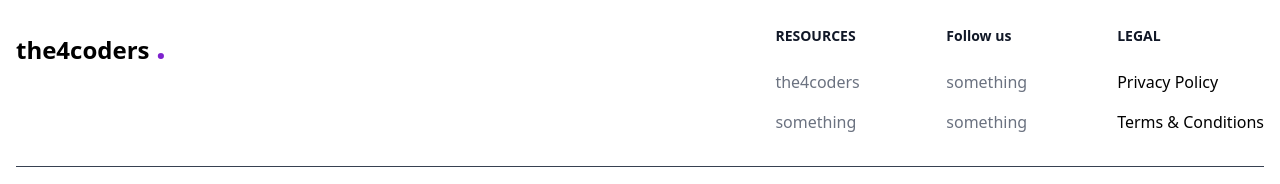
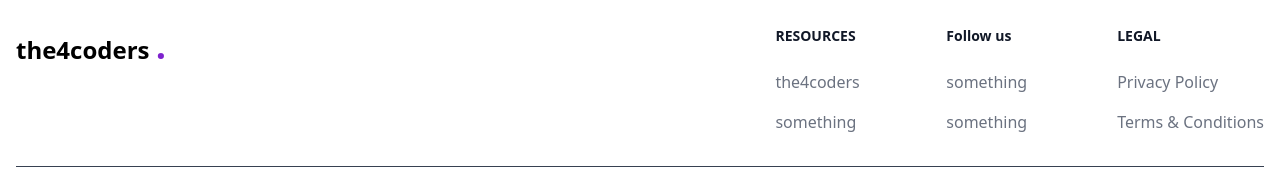
Before and after one commit to obuastella/the4coders, a React (Create React App) app in the folder front-end/: page / in a window 1280 px wide. Shown: the part 6041-6225 px from the top of the page. Built offline with nearby package versions, Linux system fonts and the light colour scheme.

Commit message:
Added footer

```diff
--- a/front-end/src/pages/Home/index.jsx
+++ b/front-end/src/pages/Home/index.jsx
@@ -185,7 +185,7 @@ function Home() {
                 <h2 class="mb-6 text-sm font-semibold text-gray-900 uppercase">
                   Legal
                 </h2>
-                <ul class="text-gray-5000 font-medium">
+                <ul class="text-gray-500 font-medium">
                   <li class="mb-4">
                     <a href="#" class="hover:underline">
                       Privacy Policy
@@ -270,10 +270,7 @@ function Home() {
                 </svg>
                 <span class="sr-only">GitHub account</span>
               </a>
-              <a
-                href="#"
-                className="text-gray-500 hover:text-gray-900 dark:hover:text-white ms-5"
-              >
+              <a href="#" className="text-gray-500 hover:text-gray-900 ms-5">
                 <svg
                   className="w-4 h-4"
                   aria-hidden="true"
@@ -287,7 +284,7 @@ function Home() {
                     clip-rule="evenodd"
                   />
                 </svg>
-                <span className="sr-only">Dribbble account</span>
+                <span className="sr-only">something here</span>
               </a>
             </div>
           </div>
```
